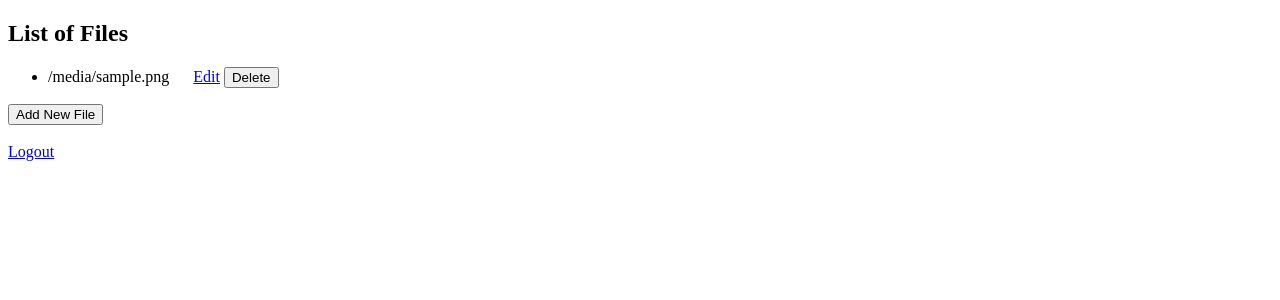
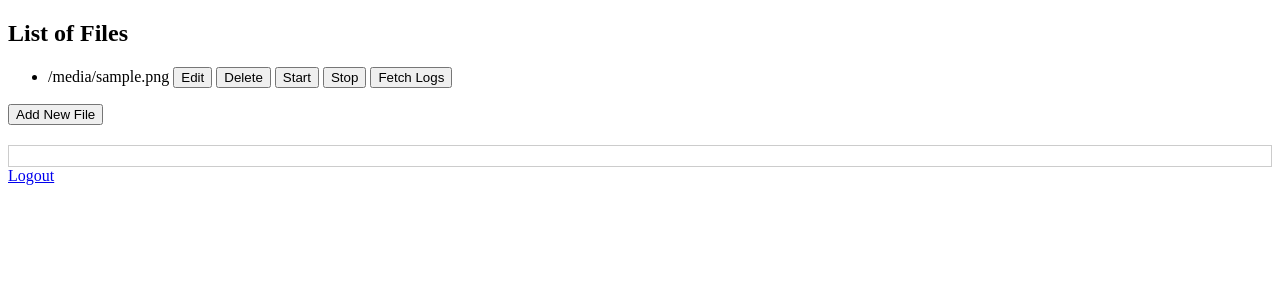
Before and after one commit to NavpreetDevpuri/RamRunPy, a Flask app: template templates/list_files.html in a window 1280 px wide. Shown: the top 300 px of the page. Run offline with Flask 3, Linux system fonts and the light colour scheme; the template is opened without the code that fills it: most values are stand-ins (such as "Sample title", 1, 10 or a date in 2020); some libraries are stand-ins or nearby versions.

Commit message:
process start and stop working

```diff
--- a/app.py
+++ b/app.py
@@ -1,14 +1,118 @@
-from flask import Flask, render_template, request, redirect, session, url_for, flash
+import sys
+from flask import Flask, flash, redirect, render_template, session, request, url_for
+from flask_socketio import SocketIO
 import os
 import encryption_helper
+import threading
 
 app = Flask(__name__)
-app.secret_key = "your_secret_key"  # Change this to a random secret key
+app.secret_key = "your_secret_key"
+socketio = SocketIO(app)
 
 current_dir_path = os.path.dirname(__file__)
 runners_dir_path = os.path.join(current_dir_path, "runners")
 passwords_file_path = os.path.join(runners_dir_path, "passwords.txt")
 os.makedirs(runners_dir_path, exist_ok=True)
+
+# ... Other functions like get_stored_password_hashes, add_password_hash, etc. ...
+
+from multiprocessing import Process, Queue
+
+import os
+
+# Global dictionary to keep track of script processes
+script_processes = {}
+
+
+def save_encrypted_logs():
+    for filename, (_, queue) in script_processes.items():
+        logs = []
+        while not queue.empty():
+            log_message = queue.get()
+            logs.append(log_message)
+
+        if logs:
+            user_dir = get_user_directory(session["user_password"])
+            log_file_path = os.path.join(user_dir, "log_" + filename)
+            existing_logs = []
+
+            if os.path.exists(log_file_path):
+                with open(log_file_path, "rb") as log_file:
+                    existing_logs = (
+                        encryption_helper.decrypt_bytes(
+                            log_file.read(), session["user_password"]
+                        )
+                        .decode()
+                        .split("\n")
+                    )
+
+            all_logs = existing_logs + logs
+            encrypted_logs = encryption_helper.encrypt_bytes(
+                "\n".join(all_logs).encode(), session["user_password"]
+            )
+
+            with open(log_file_path, "wb") as log_file:
+                log_file.write(encrypted_logs)
+
+
+original_stdout = sys.stdout
+
+
+def target(log_queue, script_path, password):
+    with open(script_path, "rb") as file:
+        script_content = encryption_helper.decrypt_bytes(file.read(), password).decode()
+
+    sys.stdout = WriteToQueue(log_queue)
+    exec(script_content, {"__builtins__": __builtins__})
+
+
+def run_script_and_capture_output(filename, password, user_dir):
+    global script_processes
+
+    if filename in script_processes:
+        process, _ = script_processes[filename]
+        if process.is_alive():
+            process.terminate()  # Terminate the existing process
+
+    process_queue = Queue()
+    script_path = os.path.join(user_dir, filename)
+    process = Process(
+        target=target,
+        args=(process_queue, script_path, password),
+    )
+    process.start()
+    script_processes[filename] = (process, process_queue)
+
+
+class WriteToQueue:
+    def __init__(self, queue):
+        self.queue = queue
+
+    def write(self, msg):
+        socketio.emit("log_message", {"data": msg})
+        temp_stdout = sys.stdout
+        sys.stdout = original_stdout
+        print(msg)
+        sys.stdout = temp_stdout
+        self.queue.put(msg)
+
+    def flush(self):
+        pass
+
+
+def get_user_directory(password):
+    password_hash = encryption_helper.hash_password(password)
+    return os.path.join(runners_dir_path, password_hash)
+
+
+@socketio.on("connect")
+def handle_connect():
+    print("Client connected")
+
+
+@socketio.on("disconnect")
+def handle_disconnect():
+    print("Client disconnected")
 
 
 def get_stored_password_hashes():
@@ -94,6 +198,7 @@ def add_file():
         with open(os.path.join(user_dir, encrypted_filename), "wb") as file:
             file.write(encrypted_content)
 
+        run_script_and_capture_output(encrypted_filename, password, user_dir)
         return redirect(url_for("list_files"))
 
     return render_template("add_file.html")
@@ -116,6 +221,7 @@ def edit_file(filename):
         encrypted_content = encryption_helper.encrypt_bytes(content.encode(), password)
         with open(file_path, "wb") as file:
             file.write(encrypted_content)
+        run_script_and_capture_output(filename, password, user_dir)
         return redirect(url_for("list_files"))
 
     # Load the file content for editing
@@ -141,5 +247,46 @@ def delete_file(filename):
     return redirect(url_for("list_files"))
 
 
+@app.route("/start_script/<filename>")
+def start_script(filename):
+    if "user_password" not in session:
+        return redirect(url_for("login"))
+
+    password = session["user_password"]
+    user_dir = get_user_directory(password)
+    run_script_and_capture_output(filename, password, user_dir)
+    return redirect(url_for("list_files"))
+
+
+@app.route("/stop_script/<filename>")
+def stop_script(filename):
+    global script_processes
+
+    if filename in script_processes:
+        [process, _] = script_processes[filename]
+        if process.is_alive():
+            process.terminate()
+        del script_processes[filename]
+
+    return redirect(url_for("list_files"))
+
+
+@app.route("/get_logs/<filename>")
+def get_logs(filename):
+    if "user_password" not in session:
+        return redirect(url_for("login"))
+
+    password = session["user_password"]
+    user_dir = get_user_directory(password)
+    log_file_path = os.path.join(user_dir, "log_" + filename)
+
+    if os.path.exists(log_file_path):
+        with open(log_file_path, "rb") as log_file:
+            encrypted_logs = log_file.read()
+        logs = encryption_helper.decrypt_bytes(encrypted_logs, password).decode()
+        return logs
+    return "No logs available."
+
+
 if __name__ == "__main__":
     app.run(debug=True)
--- a/requirements.txt
+++ b/requirements.txt
@@ -1,3 +1,4 @@
 flask
 cryptography
 bcrypt
+flask-socketio
--- /dev/null
+++ b/talk.py
@@ -0,0 +1,6 @@
+from datetime import datetime
+from time import sleep
+
+while True:
+    print("yes", datetime.now())
+    sleep(2)
--- a/templates/list_files.html
+++ b/templates/list_files.html
@@ -5,12 +5,37 @@
   <head>
     <meta charset="UTF-8" />
     <title>List of Files - RamRunPy</title>
-    <style>
-      .file-actions {
-        display: inline-block;
-        margin-left: 20px;
+    <script
+      src="https://cdn.socket.io/4.7.4/socket.io.min.js"
+      integrity="sha384-Gr6Lu2Ajx28mzwyVR8CFkULdCU7kMlZ9UthllibdOSo6qAiN+yXNHqtgdTvFXMT4"
+      crossorigin="anonymous"
+    ></script>
+
+    <script type="text/javascript">
+      var socket = io.connect(
+        'http://' + document.domain + ':' + location.port
+      );
+
+      socket.on('connect', function () {
+        console.log('Websocket connected!');
+      });
+
+      socket.on('log_message', function (msg) {
+        console.log(msg);
+        document.getElementById('logs').textContent += msg.data;
+      });
+
+      function fetchLogs(filename) {
+        var xhr = new XMLHttpRequest();
+        xhr.onreadystatechange = function () {
+          if (this.readyState == 4 && this.status == 200) {
+            document.getElementById('logs').textContent = this.responseText;
           }
-    </style>
+        };
+        xhr.open('GET', '/get_logs/' + filename, true);
+        xhr.send();
+      }
+    </script>
   </head>
   <body>
     <h2>List of Files</h2>
@@ -18,9 +43,11 @@
       {% for file in files %}
       <li>
         {{ file }}
-        <div class="file-actions">
-          <!-- Edit and Delete buttons -->
-          <a href="{{ url_for('edit_file', filename=file) }}">Edit</a>
+        <button
+          onclick="location.href='{{ url_for('edit_file', filename=file) }}'"
+        >
+          Edit
+        </button>
         <form
           action="{{ url_for('delete_file', filename=file) }}"
           method="post"
@@ -28,17 +55,28 @@
         >
           <button type="submit">Delete</button>
         </form>
-        </div>
+        <!-- Add Start and Stop buttons in list_files.html -->
+        <button
+          onclick="location.href='{{ url_for('start_script', filename=file) }}'"
+        >
+          Start
+        </button>
+        <button
+          onclick="location.href='{{ url_for('stop_script', filename=file) }}'"
+        >
+          Stop
+        </button>
+        <button onclick="fetchLogs('{{ file }}')">Fetch Logs</button>
       </li>
       {% endfor %}
     </ul>
-
-    <!-- Button to add a new file -->
-    <a href="{{ url_for('add_file') }}">
-      <button>Add New File</button>
-    </a>
-
-    <br /><br />
+    <button onclick="location.href='{{ url_for('add_file') }}'">
+      Add New File
+    </button>
+    <div
+      id="logs"
+      style="margin-top: 20px; border: 1px solid #ccc; padding: 10px"
+    ></div>
     <a href="{{ url_for('logout') }}">Logout</a>
   </body>
 </html>
```
Lines whose indentation alone changed are shown as unchanged.
